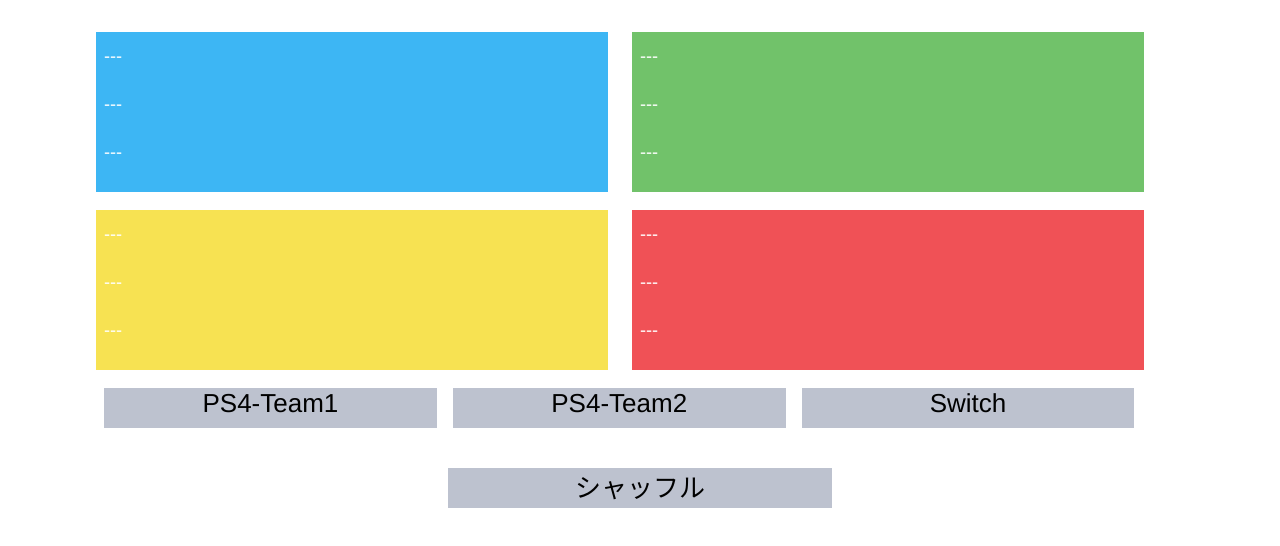
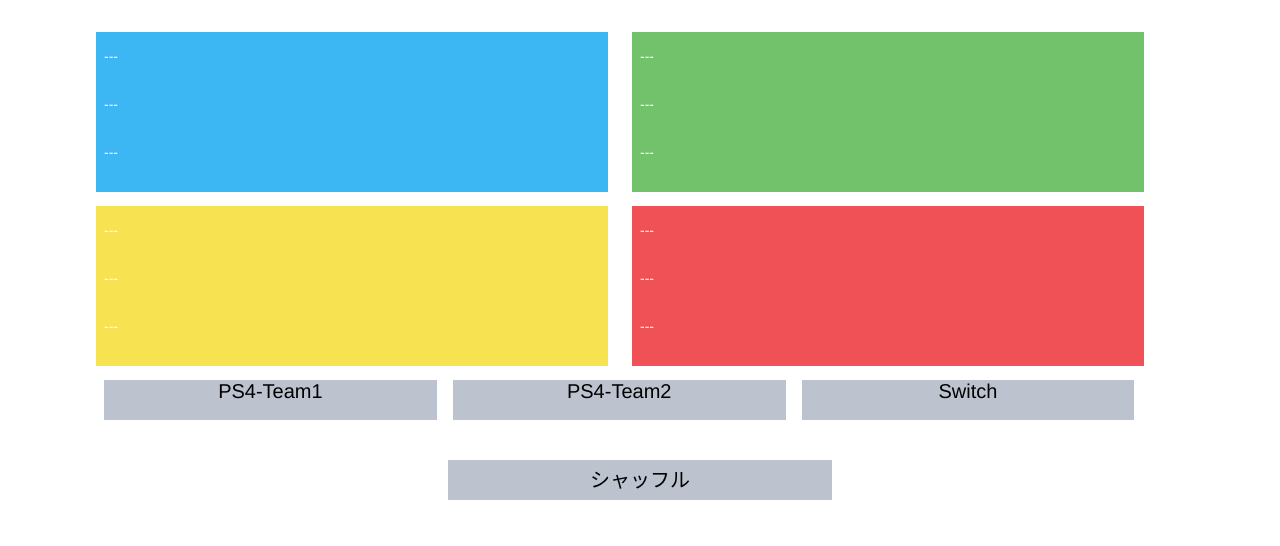
Before and after one commit to vvvoi128/member-shuffle, a plain HTML site: page index.html in a window 1280 px wide. Drawn offline with nearby package versions, Linux system fonts and the light colour scheme.

Commit message:
😹🕹 Updated with Glitch

```diff
--- a/script.js
+++ b/script.js
@@ -21,9 +21,11 @@ if(isSmartPhone()) {
 
 /* --------------------------- */
 
-var member_ps4_1 = ['しゅーへい(主催)','すぴ','哲那','ひらりん','のっくん','ねむち','シモン','牡丹餅','ろむ','SKND','がる','はと'];
-var member_ps4_2 = ['ぶんた(主催)','ひこ','きなCoCoサンチーム','レンガ','すなぎも','ダイ','ルーク','百郎百夜','AQUA','ゆん(甘口三色団子カレートルコアイスを添えて)','くろみや(甘口三色団子~~を添えて)','ぷくぷや(甘口三色団子~~を添えて)'];
-var member_switch = ['しゅーへい(主催)','ケイ(主催)','ひこ','トゥエルブ','hano','メタル','ダイ','モノ','ゆーのう','はと(ムナゲ・ザ・クリキントン)','ゆん(ムナゲ・ザ・クリキントン)','くろみや(ムナゲ・ザ・クリキントン)'];
+var member_ps4_1 = ['しゅーへい(主催) shuhei-0527','すぴ Weiss_SPI_tz623','哲那 tetuna-2525','ひらりん ichigopapooh'
+                    ,'のっくん nottkun','ねむち SleepyNemuchi','シモン pan_aerial555','牡丹餅 B0tam0ch1Chan','ろむ Romu_romoon','SKND SKND_banketsu','がる Gallvesta-17841','はと hato3-pigeon'];
+var member_ps4_2 = ['ぶんた(主催) bunbunta02-25','ひこ HIKOOSEN','きなCoCo壱サンチーム dark-ness123','レンガ Renga-bricky3715','すなぎも xTPx_sunagimo','ダイ Silver_is_MyWife'
+                    ,'ルーク iris3gd','百郎百夜 hyakuro1008','AQUA IXx-AQUA-xXI','ゆん(甘口三色団子カレートルコアイスを添えて) luneglycine','くろみや(甘口三色団子~~を添えて) kuromy_ia','ぷくぷや(甘口三色団子~~を添えて) pukupuya_0527'];
+var member_switch = ['しゅーへい(主催)','ケイ(主催) kkkei','ひこ','トゥエルブ','hano','メタル','ダイ','モノ のと','ゆーのう パブロおじさん ゆの','はと(ムナゲ・ザ・クリキントン)','ゆん(ムナゲ・ザ・クリキントン)','くろみや(ムナゲ・ザ・クリキントン)'];
 
 /* --------------------------- */
 
--- a/style.css
+++ b/style.css
@@ -16,7 +16,7 @@ h1 {
 .sp-dp {
   display: block;
   color: black;
-  font-size: 18px;
+  font-size: 14px;
 }
 
 .sp-1 {
@@ -128,7 +128,7 @@ h1 {
 .pc-dp {
   display: block;
   color: black;
-  font-size: 26px;
+  font-size: 20px;
 }
 
 .container {
```
